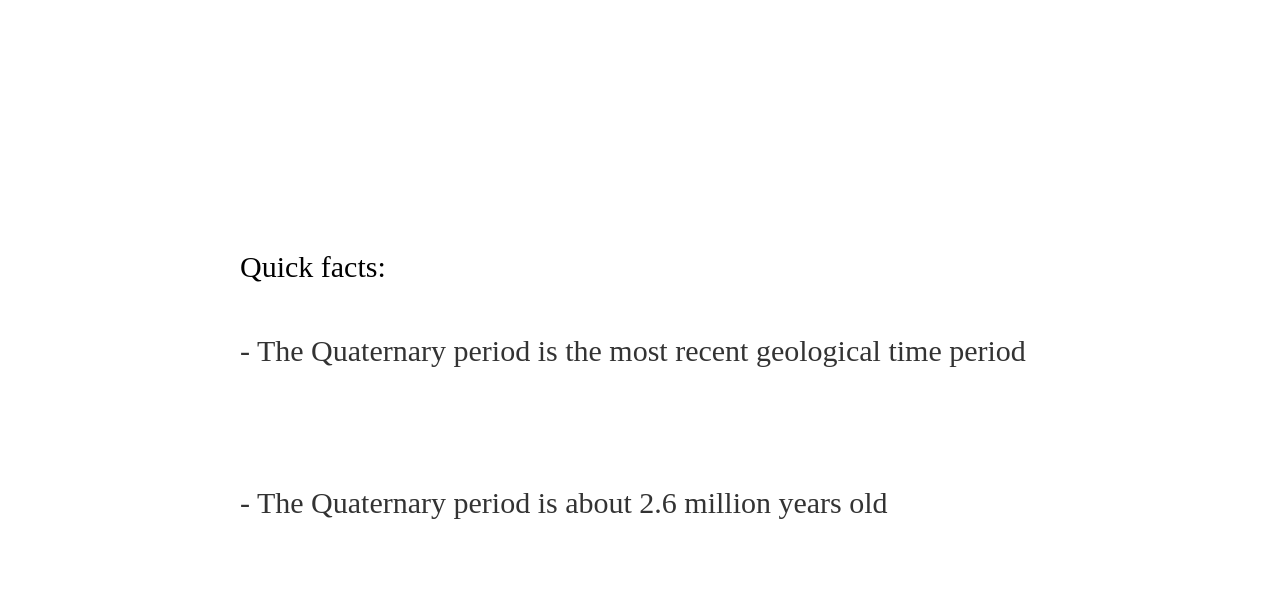
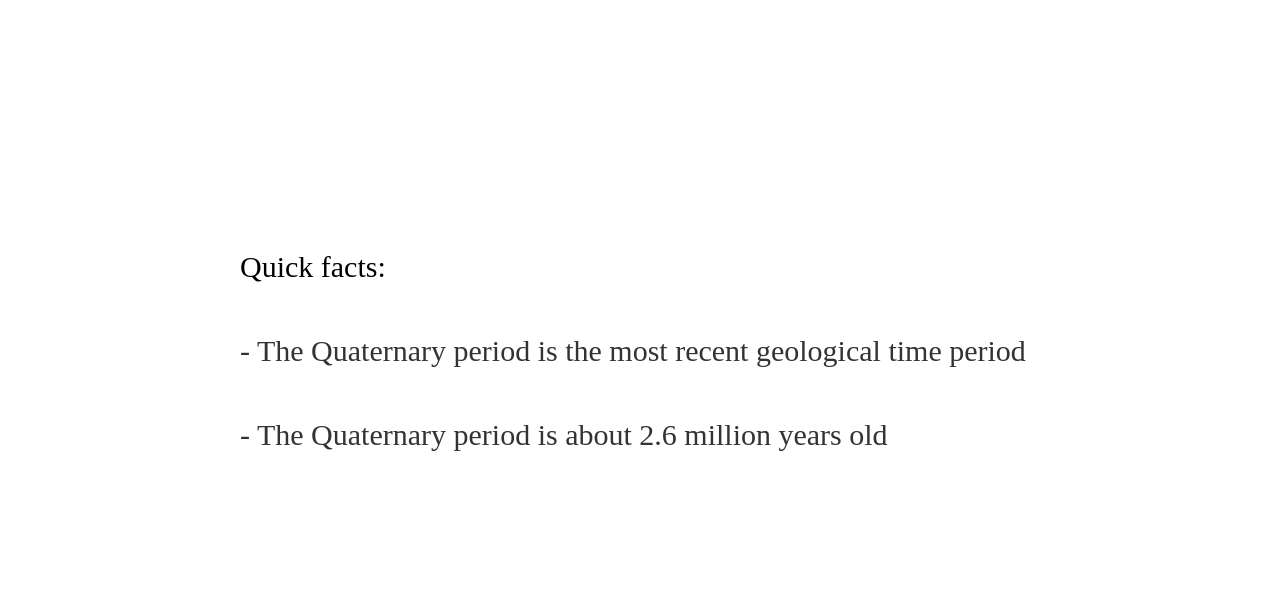
Before and after one commit to gumpshrooms/gumpshrooms.github.io, a plain HTML site: page quaternaryparallax.html in a window 1280 px wide. Shown: the part 1060-1651 px from the top of the page. Drawn offline with nearby package versions, Linux system fonts and the light colour scheme; a web font is replaced by a local one.

Commit message:
Update quaternaryparallax.html

```diff
--- a/quaternaryparallax.html
+++ b/quaternaryparallax.html
@@ -89,8 +89,8 @@ return false;
  <div class="content" >
  <div class="quotes_container">
  <h1 class="quotes">Quick facts:</h1>
-  <h3 class="quotes">- The Quaternary period is the most recent geological time period</h3><br>
-<h3 class="quotes">- The Quaternary period is about 2.6 million years old</h3><br>
+  <h3 class="quotes">- The Quaternary period is the most recent geological time period</h3>
+<h3 class="quotes">- The Quaternary period is about 2.6 million years old</h3>
  </div>
  </div>
  </div>
```
